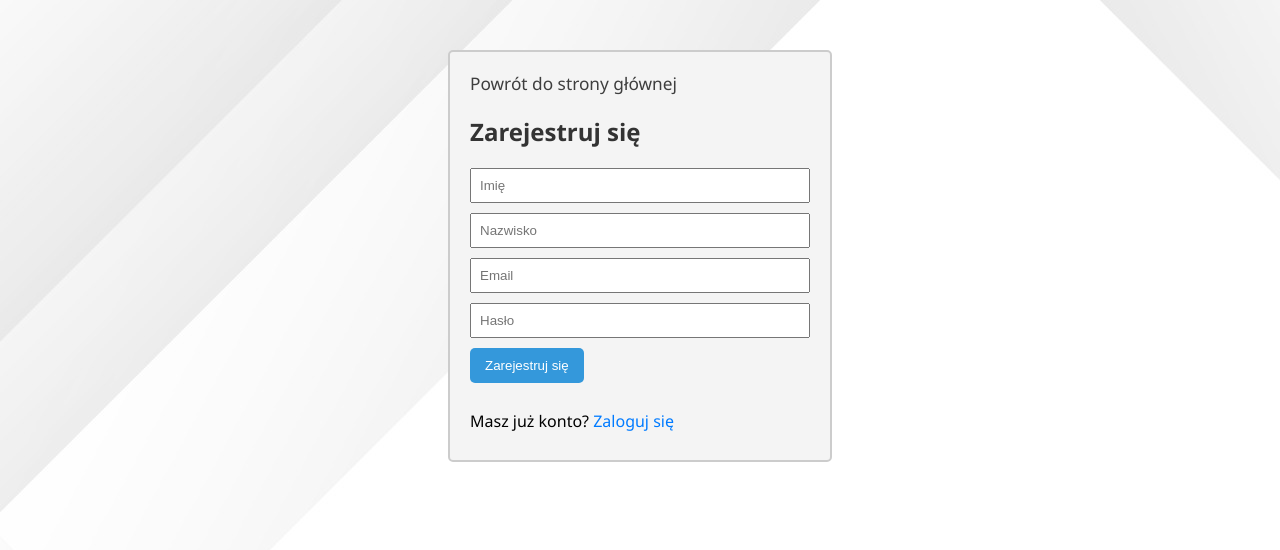
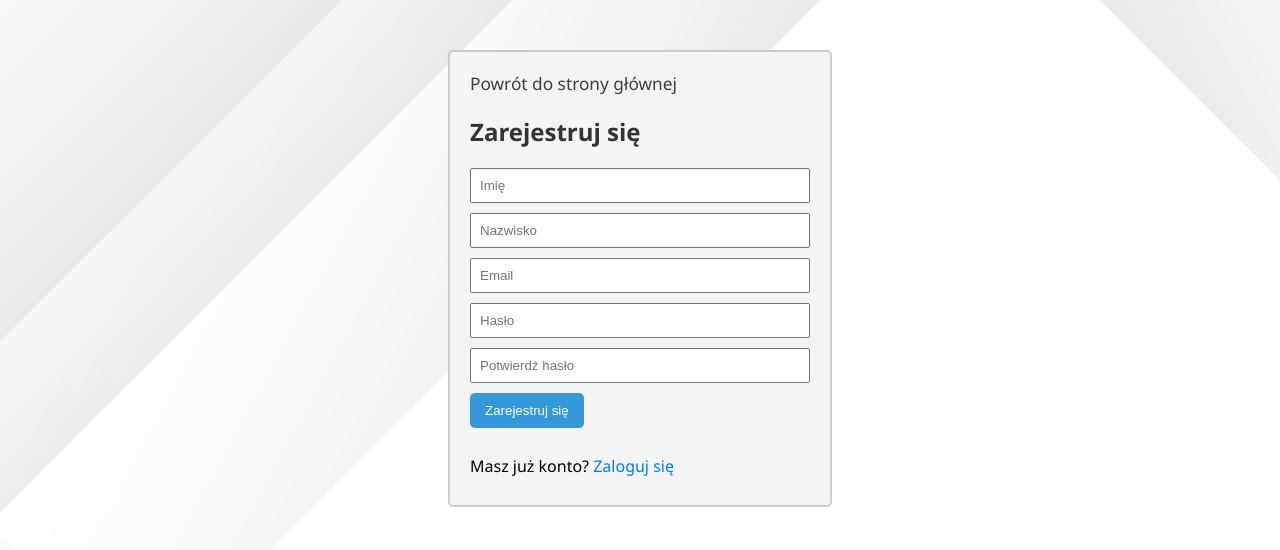
Before and after one commit to kamka5/music_genre_classification, a React (Create React App) app: page /register in a window 1280 px wide. Shown: the top 550 px of the page. Built offline with nearby package versions, Linux system fonts and the light colour scheme.

Commit message:
password confirm on register page

```diff
--- a/src/components/RegisterPage/Register.jsx
+++ b/src/components/RegisterPage/Register.jsx
@@ -1,6 +1,6 @@
 import React, { useState } from "react";
 import { Link, useNavigate } from "react-router-dom";
-import axios from "axios"; // Dodano import Axiosa
+import axios from "axios";
 import styles from "./Register.module.css";
 
 const RegisterPage = () => {
@@ -8,6 +8,7 @@ const RegisterPage = () => {
   const [surname, setSurname] = useState("");
   const [email, setEmail] = useState("");
   const [password, setPassword] = useState("");
+  const [confirmPassword, setConfirmPassword] = useState("");
   const [errors, setErrors] = useState({});
   const [loading, setLoading] = useState(false);
   const navigate = useNavigate();
@@ -40,6 +41,10 @@ const RegisterPage = () => {
     ) {
       errors.password =
         "Hasło powinno zawierać co najmniej jedną małą literę, jedną wielką literę, cyfrę i znak specjalny.";
+    }
+
+    if (password !== confirmPassword) {
+      errors.confirmPassword = "Hasła nie pasują do siebie.";
     }
 
     return errors;
@@ -110,6 +115,12 @@ const RegisterPage = () => {
         onChange={(e) => setPassword(e.target.value)}
         onKeyPress={handleKeyPress}
       />
+      <input
+        type="password"
+        placeholder="Potwierdź hasło"
+        onChange={(e) => setConfirmPassword(e.target.value)}
+        onKeyPress={handleKeyPress}
+      />
       <button
         onClick={handleRegister}
         disabled={loading}
```
